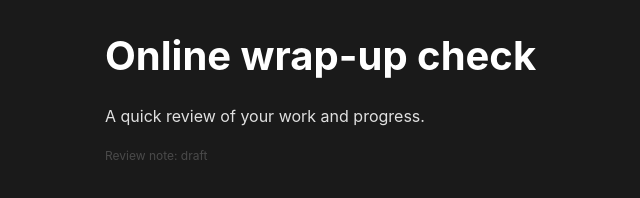
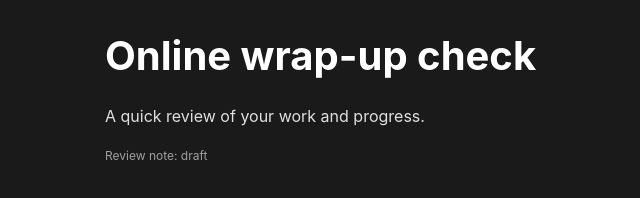
Before and after one commit to lyndawood/testing, a website: page index.html in a window 1280 px wide. Shown: the full height of the page, 235-875 px from the left. Drawn offline with Linux system fonts and the dark colour scheme.

Commit message:
Fix caption color contrast to meet accessibility requirements
Adjusted caption colors to achieve sufficient contrast ratios:
- Light mode: #6e6e6e on #ffffff (4.76:1)
- Dark mode: #a0a0a0 on #1a1a1a (5.89:1)

```diff
--- a/index.html
+++ b/index.html
@@ -59,12 +59,12 @@
 
         .caption {
             font-size: 12px;
-            color: #b8b8b8;
+            color: #6e6e6e;
         }
 
         @media (prefers-color-scheme: dark) {
             .caption {
-                color: #4a4a4a;
+                color: #a0a0a0;
             }
         }
     </style>
```
